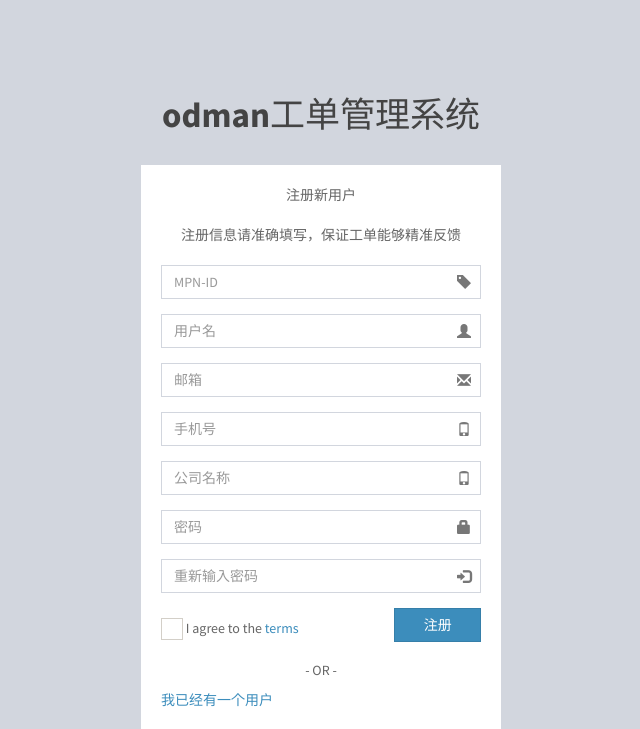
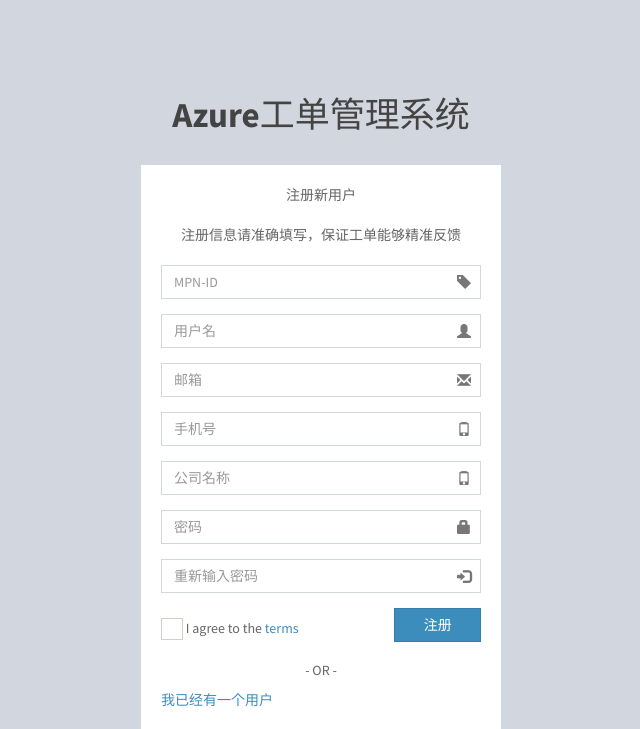
Before and after one commit to sunyaxiong/odman, a Django app: page /accounts/register/ in a window 1280 px wide. Shown: the top 729 px of the page, without its empty margins (319-959 px from the left). Run offline with Django 3.2, Linux system fonts and the light colour scheme; some libraries are stand-ins or nearby versions.

Commit message:
title modify to Azure

```diff
--- a/apps/order/views.py
+++ b/apps/order/views.py
@@ -100,7 +100,8 @@
                         com_name=data.get("com_name"),
                     )
                     # 激活邮件：预留邮箱审核并激活
-                    link = f"http://{WEB_HOST}:{WEB_PORT}/profile/{user.id}/"
+                    # link = f"http://{WEB_HOST}:{WEB_PORT}/profile/{user.id}/"
+                    link = f"http://{WEB_HOST}/profile/{user.id}/"
                     content = f"管理员, 您好：\n 工单系统代理商：{channel.name}下有用户正在进行注册，请审批\n \
                         用户信息如下：\n \
                         用户名： {user.username}\n \
@@ -213,7 +214,8 @@
         if not user.is_staff:
             user.is_staff = 1
             user.save()
-            login_link = f"http://{WEB_HOST}:{WEB_PORT}/accounts/login"
+            # login_link = f"http://{WEB_HOST}:{WEB_PORT}/accounts/login"
+            login_link = f"http://{WEB_HOST}/accounts/login"
             send_mail(
                 "账户激活提醒",
                 f"尊敬的 {user.username}: \n 您的账户已经激活，请登陆并访问工单系统： {login_link}",
--- a/odman/settings.py
+++ b/odman/settings.py
@@ -147,7 +147,7 @@
 # Django Suit configuration example
 SUIT_CONFIG = {
     # header
-    'ADMIN_NAME': 'odman工单系统后台',
+    'ADMIN_NAME': 'Azure工单系统后台',
     # 'HEADER_DATE_FORMAT': 'l, j. F Y',
     # 'HEADER_TIME_FORMAT': 'H:i',
 
--- a/templates/login.html
+++ b/templates/login.html
@@ -29,7 +29,7 @@
 <body class="hold-transition login-page">
 <div class="login-box">
   <div class="login-logo">
-    <a href="/static/index2.html"><b>odman</b>工单管理系统</a>
+    <a href="/static/index2.html"><b>Azure</b>工单管理系统</a>
   </div>
   <!-- /.login-logo -->
   <div class="login-box-body">
--- a/templates/register.html
+++ b/templates/register.html
@@ -30,7 +30,7 @@
 <body class="hold-transition register-page">
 <div class="register-box">
   <div class="register-logo">
-    <a href="/static/index2.html"><b>odman</b>工单管理系统</a>
+    <a href="/static/index2.html"><b>Azure</b>工单管理系统</a>
   </div>
 
   <div class="register-box-body">
--- a/templates/reset_passwd.html
+++ b/templates/reset_passwd.html
@@ -30,7 +30,7 @@
 <body class="hold-transition login-page">
 <div class="login-box">
   <div class="login-logo">
-    <a href="/accounts/login/"><b>odman</b>工单管理系统</a>
+    <a href="/accounts/login/"><b>Azure</b>工单管理系统</a>
   </div>
   <!-- /.login-logo -->
   <div class="login-box-body">
--- a/templates/starter.html
+++ b/templates/starter.html
@@ -65,7 +65,7 @@
       <!-- mini logo for sidebar mini 50x50 pixels -->
       <span class="logo-mini"><b>A</b>LT</span>
       <!-- logo for regular state and mobile devices -->
-      <span class="logo-lg"><b>odman</b>工单管理</span>
+      <span class="logo-lg"><b>Azure</b>工单管理</span>
     </a>
 
     {% include 'navi-bar.html' %}
```
